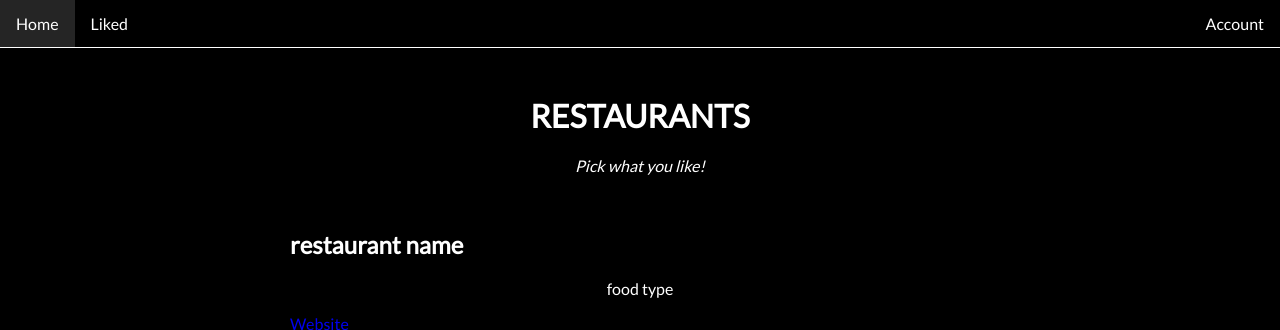
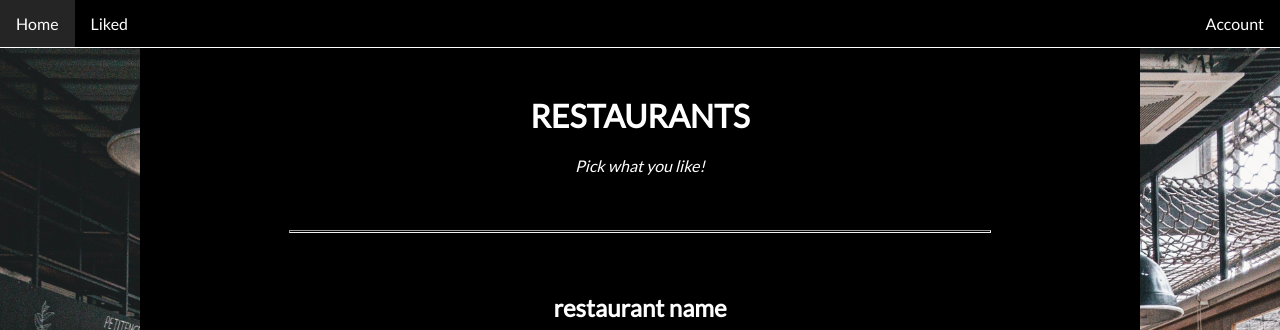
Before and after one commit to Programmer-Sam/University-Group-Project, a Flask app: template templates/home.html in a window 1280 px wide. Shown: the top 330 px of the page. Run offline with Flask 2, Linux system fonts and the light colour scheme; tables that the repository leaves empty hold one stand-in row (values such as "Sample post"); the template is opened without the code that fills it: values that come from a table or form of the project are taken from there, most other values are stand-ins (such as "Sample title", 1, 10 or a date in 2020); parts of the project's set-up code (start-up, migrations or seed data) failed here and were passed over.

Commit message:
home page practicaly finished, and some of the css sorted out

```diff
--- a/main.py
+++ b/main.py
@@ -32,7 +32,7 @@ def landing():
 @app.route("/home")
 def home():
     restaurants = database.getRestaurants()
-    print(restaurants)
+    #print(restaurants)
     return render_template('home.html', restaurants=restaurants, li=li)
 
 @app.route("/liked")
--- a/static/css/home.css
+++ b/static/css/home.css
@@ -4,7 +4,11 @@ x§* {
 
 body {
   margin: 0;
-  background-color: white;
+  background: url("/static/img/home_background.jpg") no-repeat;
+  background-size: cover;
+  max-width: 100%;
+  background-attachment: fixed;
+  background-position: center;
 }
 
 h1 {
@@ -74,7 +78,9 @@ li a:hover:not(.active) {
 }
 
 .content {
-  max-width: 2000px;
+  margin: auto;
+  max-width: 1000px;
+  height: 950px;
   margin-top: 46px;
   padding-bottom: 60px;
   background-color: black;
@@ -90,6 +96,7 @@ li a:hover:not(.active) {
 }
 
 .footer {
+  color: white;
   text-align: center;
   margin: 30px;
 }
@@ -144,3 +151,15 @@ hr {
   margin-top: 20px;
   margin-bottom: 60px;
 }
+
+h2 {
+  text-align: center;
+}
+
+.aspec {
+  font-size: 20px;
+  color: white;
+  text-align: center;
+  display: block;
+  margin-bottom: 10px;
+}
--- a/templates/home.html
+++ b/templates/home.html
@@ -28,26 +28,26 @@
         <div class="center" style="max-width:700px;">
             <h1>RESTAURANTS</h1>
             <p><i>Pick what you like!</i></p><br>
-
-            <div>
+        </div>
+        <hr style="width: 70%;">
+        <div class="center" style="max-width:700px;">
             <div id="slide">
                 <h2 id="restaurant-name">restaurant name</h2>
-                <p id="food-type">food type</p>
-                <a id="restaurant-link" href="https://example.com">Website</a>
+                <p style="font-size: 20px;"id="food-type">food type</p>
+                <a class="aspec" style="text-decoration: none;" id="restaurant-link" href="https://example.com">Website</a>
                 <img id="restaurant-image" src="{{ li[1].div.img['data-src'] }}" style="width:100%; max-height: 300px;">
-                <p id="postcode">postcode</p>
+                <p style="font-size: 20px;"id="postcode">postcode</p>
             </div>
             <div class="button-pack">
                 <button class="button">Like</button>
                 <button class="button" onclick="changeSlide()">Pass</button>
             </div>
         </div>
-        </div>
-    </div>
-
+        <hr style="width: 70%;">
         <footer class="footer">
             <a>foodfinder@gmail.com</a>
         </footer>
+    </div>
 
     <script>
         const restaurantArray = {{restaurants|safe}};
@@ -55,6 +55,7 @@
         //console.log(restaurantArray)
 
         let index = 1;
+        updateSlide();
 
         function changeSlide(n = 1) {
             index += n;
@@ -62,7 +63,7 @@
         }
 
         function updateSlide() {
-            index = (index+numRestaurants)%numRestaurants;
+            index = (index + numRestaurants) % numRestaurants;
 
             const slide = document.getElementById("slide");
             slide.querySelector("#restaurant-name").innerHTML = restaurantArray[index][0];
```
Also changed, not shown: static/img/home_background.jpg (added), 4 other files. Lines whose indentation alone changed are shown as unchanged.
